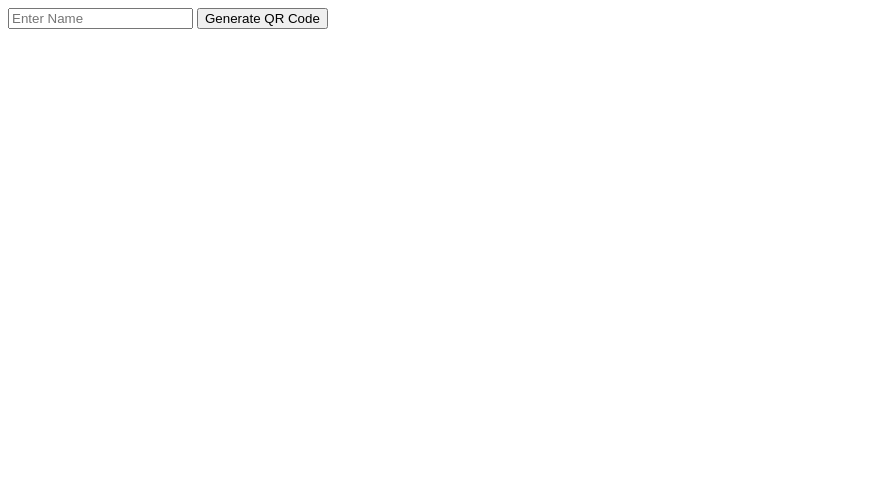
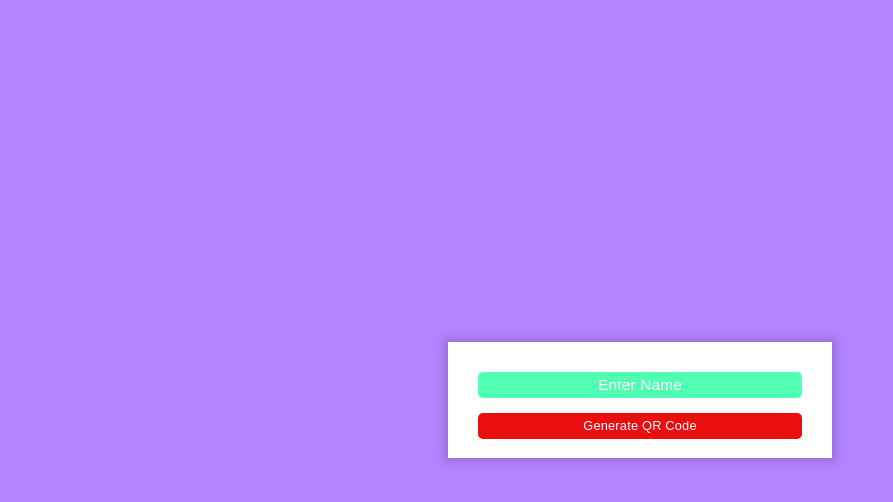
Before and after one commit to DavidModhava/QR_Code_Generator, a plain HTML site: page QR_Code_Generatior/index.html in a window 1280 px wide. Shown: the whole page, without its empty margins (0-893 px from the left). Drawn offline with Linux system fonts and the light colour scheme.

Commit message:
Update index.html

```diff
--- a/QR_Code_Generatior/index.html
+++ b/QR_Code_Generatior/index.html
@@ -5,7 +5,7 @@
     <meta charset="UTF-8">
     <meta name="viewport" content="width=device-width, initial-scale=1.0">
     <title>QR_Code_Generator_By_Dls</title>
-    <link rel="stylesheet" href="QR_Code.css">
+    <link rel="stylesheet" href="style.css">
 </head>
 
 <body>
```
